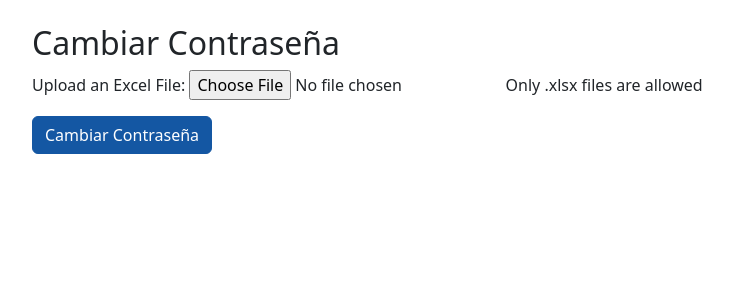
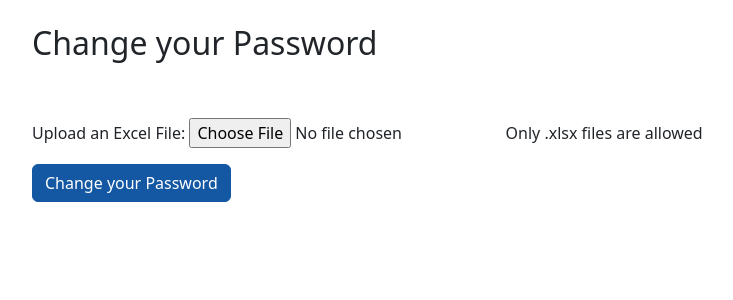
Before and after one commit to eduardoluis11/police-academy-exams-english, a Django app: template policeAcademyExams/templates/tests_clientes/change_password_account_settings.html in a window 1280 px wide. Shown: the part 58-358 px from the top of the page, without its empty margins (50-783 px from the left). Run offline with Django 5.2, Linux system fonts and the light colour scheme; the template is opened without the code that fills it: values that come from a table or form of the project are taken from there, others are empty; some libraries are stand-ins or nearby versions.

Commit message:
Translated Password Change Form
I translated the text from the Template with the Password Change Form, as well as the template with the profile settings.

```diff
--- a/policeAcademyExams/templates/tests_clientes/change_password_account_settings.html
+++ b/policeAcademyExams/templates/tests_clientes/change_password_account_settings.html
@@ -3,12 +3,13 @@
 {# Template para que el usuario pueda cambiar su contraseña. #}
 
 {# Esto me renderiza el título de la pagina en la pestaña del navegador  #}
-{% block title %}Cambiar Contraseña{% endblock %}
+{% block title %}Change your Password{% endblock %}
 
 {% block content %}
 
-    <h2>Cambiar Contraseña</h2>
-
+    <h2>Change your Password</h2>
+    <br>
+    <br>
     <form method="post">
         {% csrf_token %}
 
@@ -16,7 +17,7 @@
         {{ form.as_p }}
 
         {# Botón "Submit" para enviar el formulario y cambiar la contraseña #}
-        <button class="btn btn-primary" type="submit">Cambiar Contraseña</button>
+        <button class="btn btn-primary" type="submit">Change your Password</button>
     </form>
 
 {% endblock %}
--- a/tests_clientes/forms.py
+++ b/tests_clientes/forms.py
@@ -662,14 +662,14 @@
 
     # Old Password
     old_password = forms.CharField(
-        label="Contraseña Actual",
+        label="Current Password",
         widget=forms.PasswordInput(attrs={'class': 'form-control', 'autocomplete': 'current-password'}),
         strip=False,
     )
 
     # New Password that the user wants to set
     new_password1 = forms.CharField(
-        label="Nueva Contraseña",
+        label="New Password",
         widget=forms.PasswordInput(attrs={'class': 'form-control', 'autocomplete': 'new-password'}),
         strip=False,
         help_text=password_validation.password_validators_help_text_html(),
@@ -677,7 +677,7 @@
 
     # Field for Confirming the New Password
     new_password2 = forms.CharField(
-        label="Confirmar Nueva Contraseña",
+        label="Confirm New Password",
         widget=forms.PasswordInput(attrs={'class': 'form-control', 'autocomplete': 'new-password'}),
         strip=False,
     )
```
Also changed, not shown: policeAcademyExams/templates/tests_clientes/user_account.html (+4 -4 lines).
